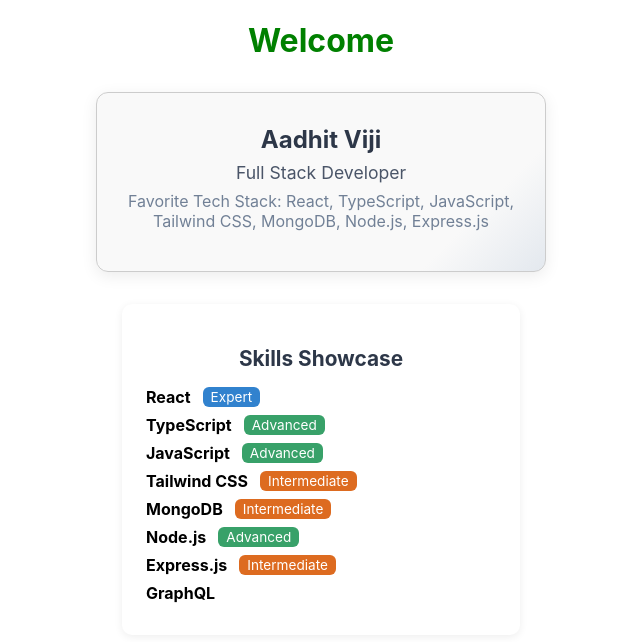
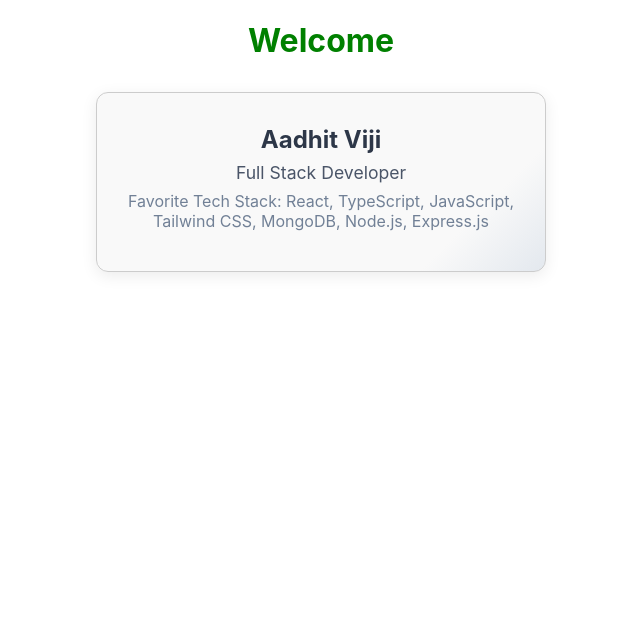
Before and after one commit to AadhitViji/Infospica, a React (Create React App) app: page / in a window 1280 px wide. Shown: the top 642 px of the page, without its empty margins (319-959 px from the left). Built offline with nearby package versions, Linux system fonts and the light colour scheme.

Commit message:
Refactor PersonalInfo and TechStack components to enable skill visibility toggle; update App to manage skill display state

```diff
--- a/src/App.js
+++ b/src/App.js
@@ -1,5 +1,5 @@
 // Filename - App.js
-import React from 'react';
+import React, { useState } from 'react';
 import PersonalInfo from './PersonalInfo';
 import SkillsShowcase from './components/SkillsShowcase';
 
@@ -15,10 +15,11 @@ function App() {
         { name: 'JavaScript', level: 'Advanced' },
         { name: 'Tailwind CSS', level: 'Intermediate' },
         { name: 'MongoDB', level: 'Intermediate' },
-        { name: 'Node.js', level: 'Advanced' },
-        { name: 'Express.js', level: 'Intermediate' },
-        { name: 'GraphQL' } // No level, will not render level badge
+        { name: 'Node.js', level: 'Beginner' },
+        { name: 'Express.js' } // No level, will not render level badge
     ];
+
+    const [showSkills, setShowSkills] = useState(false);
 
     return (
         <div>
@@ -27,8 +28,9 @@ function App() {
                 name="Aadhit Viji"
                 role="Full Stack Developer"
                 techStack="React, TypeScript, JavaScript, Tailwind CSS, MongoDB, Node.js, Express.js"
+                onTechStackClick={() => setShowSkills(prev => !prev)}
             />
-            <SkillsShowcase skills={skills} />
+            {showSkills && <SkillsShowcase skills={skills} />}
         </div>
     );
 }
--- a/src/PersonalInfo.js
+++ b/src/PersonalInfo.js
@@ -5,7 +5,7 @@ import Role from './components/atoms/Role';
 import TechStack from './components/atoms/TechStack';
 
 // ✅ PersonalInfo Component (only one definition)
-function PersonalInfo({ name, role, techStack }) {
+function PersonalInfo({ name, role, techStack, onTechStackClick }) {
     const [hovered, setHovered] = useState(false);
 
     return (
@@ -16,7 +16,7 @@ function PersonalInfo({ name, role, techStack }) {
         >
             <Name>{name}</Name>
             <Role>{role}</Role>
-            <TechStack>{techStack}</TechStack>
+            <TechStack onClick={onTechStackClick}>{techStack}</TechStack>
         </Card>
     );
 }
--- a/src/components/atoms/TechStack.js
+++ b/src/components/atoms/TechStack.js
@@ -1,6 +1,6 @@
 import React, { useState } from 'react';
 
-function TechStack({ children }) {
+function TechStack({ children, onClick }) {
     const [showTooltip, setShowTooltip] = useState(false);
 
     const stackStyle = {
@@ -8,8 +8,9 @@ function TechStack({ children }) {
         color: '#718096',
         position: 'relative',
         display: 'inline-block',
-        cursor: 'pointer',
-        marginBottom: '8px'
+        cursor: onClick ? 'pointer' : 'default',
+        marginBottom: '8px',
+        // Removed textDecoration
     };
 
     const tooltipStyle = {
@@ -34,9 +35,13 @@ function TechStack({ children }) {
             style={stackStyle}
             onMouseEnter={() => setShowTooltip(true)}
             onMouseLeave={() => setShowTooltip(false)}
+            onClick={onClick}
         >
             Favorite Tech Stack: {children}
-            <div style={tooltipStyle}>This is my favorite tech stack</div>
+            <div style={tooltipStyle}>
+                This is my favorite tech stack.<br />
+                <span style={{ fontWeight: 'bold' }}>Click to view all skills.</span>
+            </div>
         </div>
     );
 }
```
